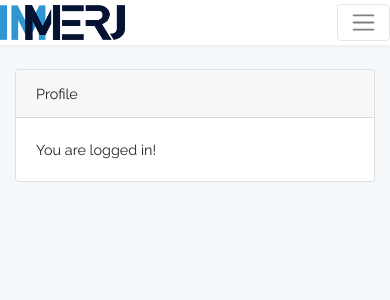
After one commit to Komodoro/immerj, a Laravel app: page /profile in a window 390 px wide. The commit adds this page. Shown: the top 300 px of the page. Run offline with Laravel 8, Linux system fonts and the light colour scheme; a user stored in the database is signed in; data comes from the database, SQL or seed files in the repository.

Commit message:
Profile added
Profile added

```diff
--- a/app/Http/Controllers/HomeController.php
+++ b/app/Http/Controllers/HomeController.php
@@ -3,6 +3,7 @@
 namespace App\Http\Controllers;
 
 use Illuminate\Http\Request;
+use App\User;
 
 class HomeController extends Controller
 {
@@ -27,6 +28,13 @@ class HomeController extends Controller
         return view('home');
     }
 
+    public function profile(Request $request){
+        $users = User::all();
+
+        //return $users;//view('profile',$users);
+        return view('profile',$users);
+    }
+
     /*
     public function someAdminStuff(Request $request)
     {
--- /dev/null
+++ b/resources/views/profile.blade.php
@@ -0,0 +1,24 @@
+@extends('layouts.app')
+
+@section('content')
+<div class="container">
+    <div class="row justify-content-center">
+        <div class="col-md-8">
+            <div class="card">
+                <div class="card-header">Profile
+                </div>
+
+                <div class="card-body">
+                    @if (session('status'))
+                        <div class="alert alert-success">
+                            {{ session('status') }}
+                        </div>
+                    @endif
+
+                    You are logged in!
+                </div>
+            </div>
+        </div>
+    </div>
+</div>
+@endsection
--- a/resources/views/welcome.blade.php
+++ b/resources/views/welcome.blade.php
@@ -86,7 +86,7 @@
                     </ul>
                     <div class=" links">
                     <a href="{{ url('/home') }}">Home</a>
-                    <a href="{{ url('/home') }}">Profiles</a>
+                    <a href="{{ url('/profile') }}">Profiles</a>
                     <a class="navbar-brand nav nav-justified" href="{{ url('/') }}">
                     Connect
                     </a>
--- a/routes/web.php
+++ b/routes/web.php
@@ -18,3 +18,4 @@ Route::get('/', function () {
 Auth::routes();
 
 Route::get('/home', 'HomeController@index')->name('home');
+Route::get('/profile', 'HomeController@profile')->name('profile');
```
